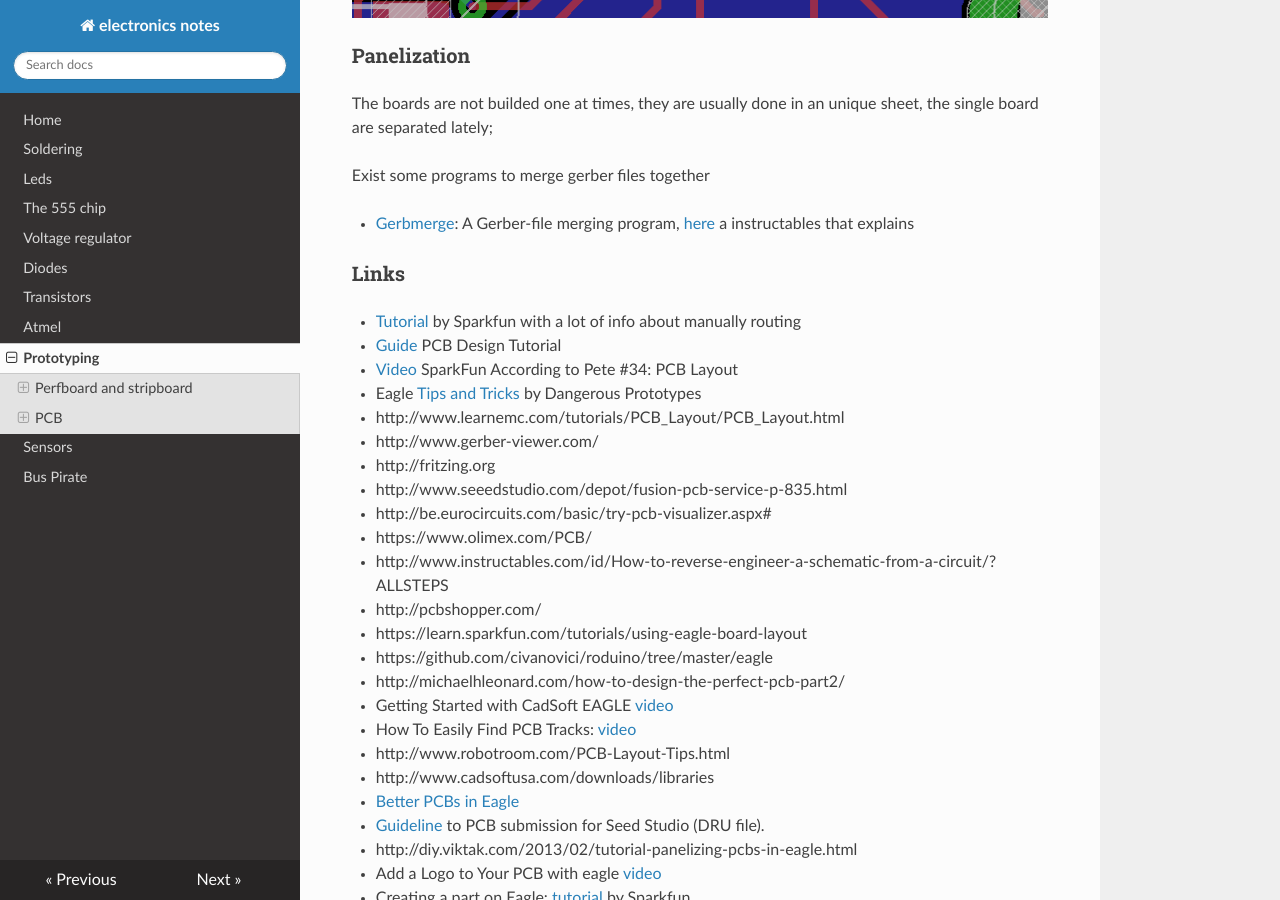
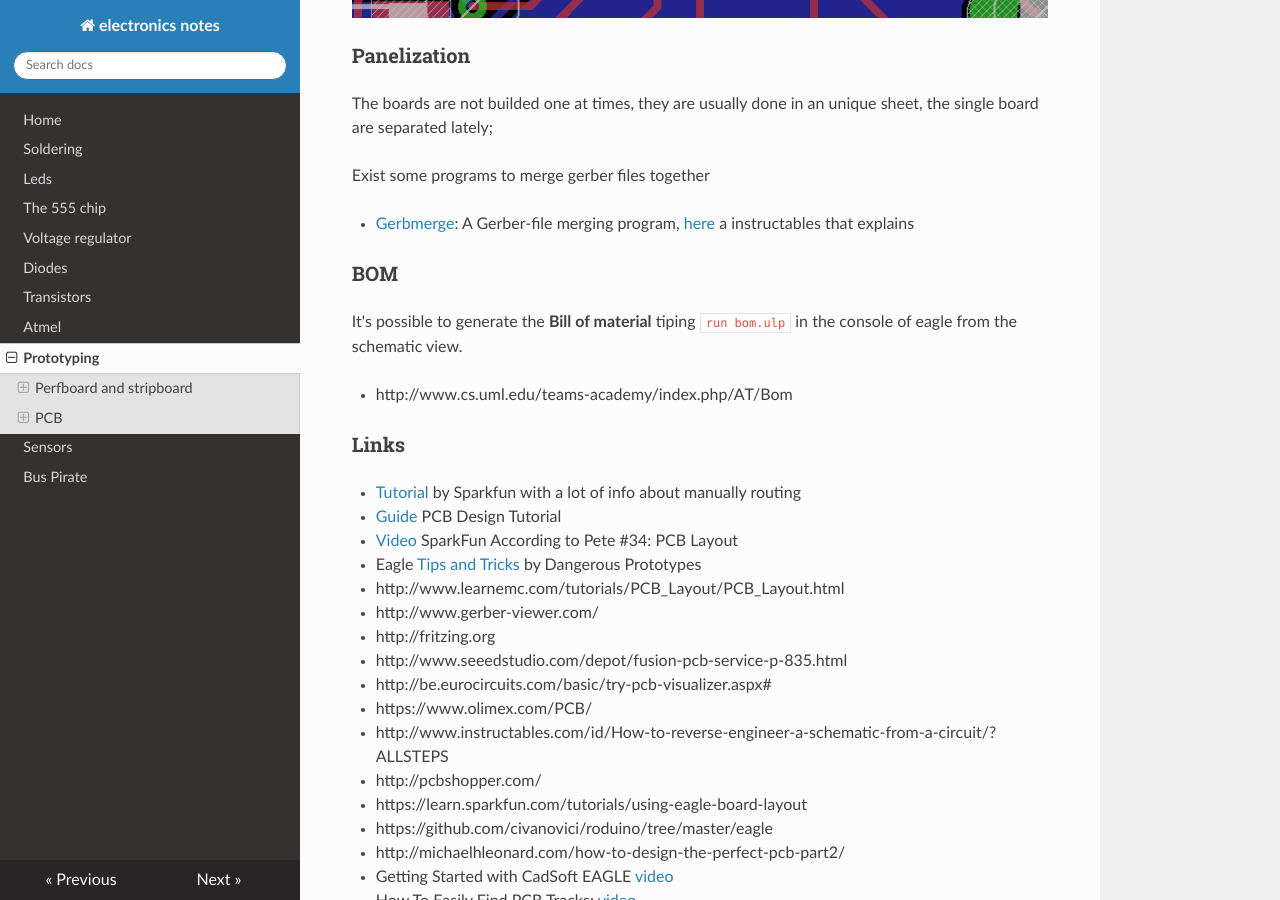
Before and after one commit to gipi/electronics-notes, an MkDocs documentation site: the page built from docs/Prototyping.md, in a window 1280 px wide and 900 px high, scrolled down 2932 px. Built offline with MkDocs 1.6.1, drawn with Linux system fonts in a browser that asks for light colours; nearby versions of some CDN libraries; old or Windows-style settings are respelled for this version of MkDocs.

Commit message:
Add note about BOM.

```diff
--- a/docs/Prototyping.md
+++ b/docs/Prototyping.md
@@ -75,6 +75,13 @@ Exist some programs to merge gerber files together
 * [Gerbmerge](http://174.136.57.11/~ruggedci/gerbmerge/): A Gerber-file merging program,
 [here](http://www.instructables.com/id/Panelizing-PCBs-for-Seeed-Using-Eagle-Free-Light/?ALLSTEPS) a instructables that explains
 
+### BOM
+
+It's possible to generate the **Bill of material** tiping ``run bom.ulp`` in the
+console of eagle from the schematic view.
+
+ - http://www.cs.uml.edu/teams-academy/index.php/AT/Bom
+
 ### Links
 
 
```
